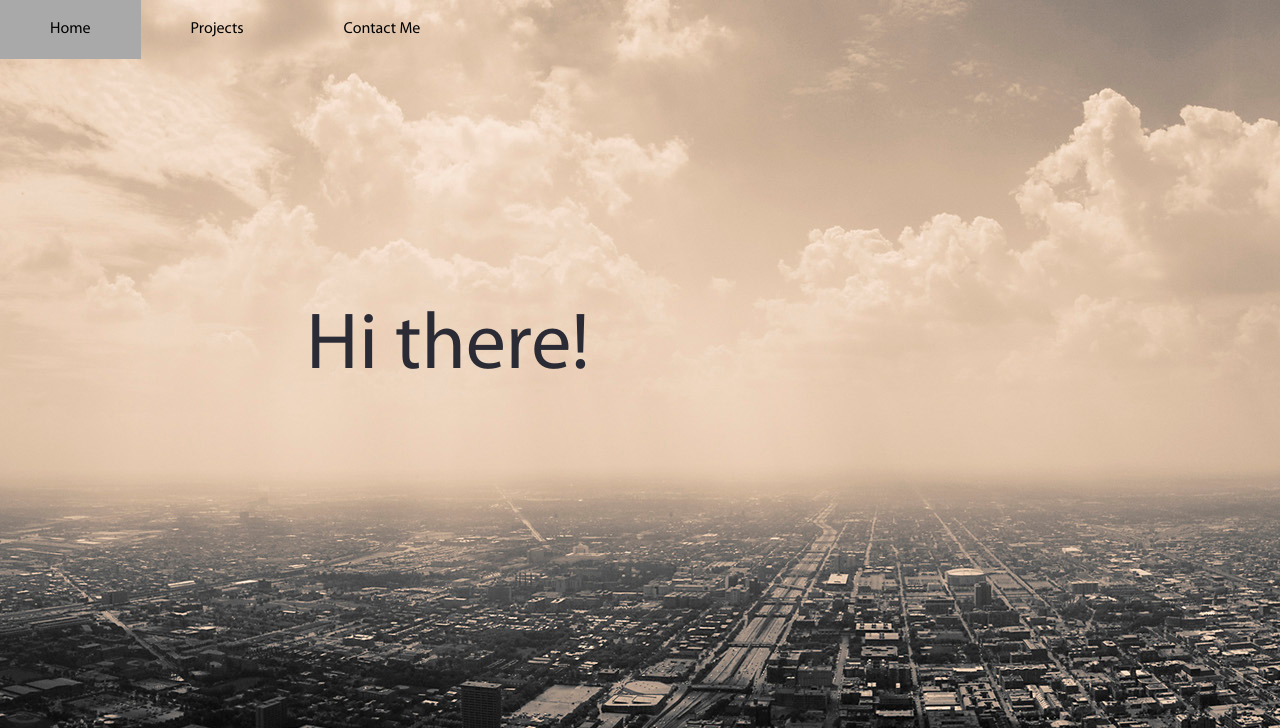
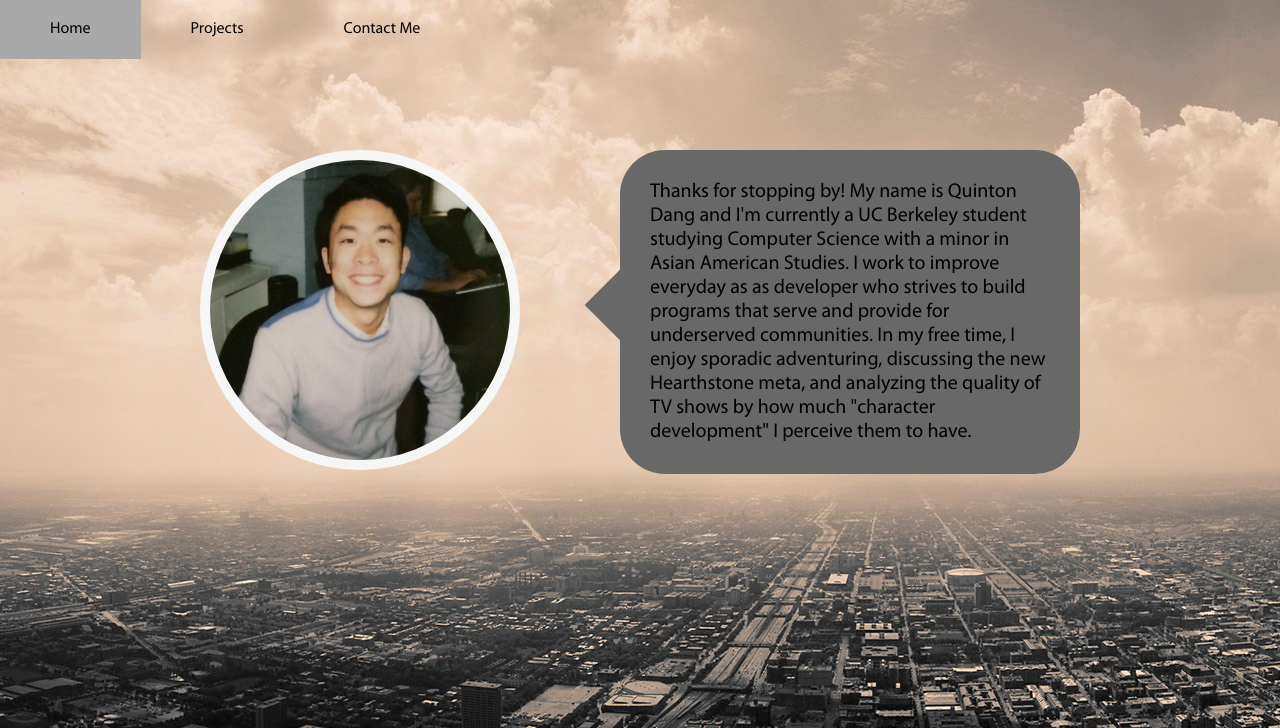
Before and after one commit to qdang16/qdang16.github.io, a plain HTML site: page index.html in a window 1280 px wide. Shown: the top 728 px of the page. Drawn offline with Linux system fonts and the light colour scheme.

Commit message:
submission no js

```diff
--- a/assets/css/index.css
+++ b/assets/css/index.css
@@ -25,7 +25,7 @@ body {
     height: 750px;
 }
 .view .view-text {
-    display: inline-block;
+    display: none;
     font-size: 5em;
     text-align: center;
     color: #2A2B35;
@@ -34,7 +34,7 @@ body {
     width: 70%;
 }
 .view-bio {
-    display: none;
+    display: inline-block;
     position: absolute;
     background-color: rgba(104, 104, 104, 1);
     font-size: 1.25em;
@@ -46,7 +46,7 @@ body {
     border-radius: 45px;
 }
 .view-bio-nub {
-    display: none;
+    display: inline-block;
     width: 50px;
     position: absolute;
     z-index: 1;
@@ -57,7 +57,7 @@ body {
     -moz-transform: rotate(45deg);
 }
 .view-image {
-    display: none;
+    display: inline-block;
     background: url(../images/biopic.jpg) no-repeat;
     background-size: 100%;
     border: 10px solid #F6F6F6;
```
Also changed, not shown: index.js (added).
